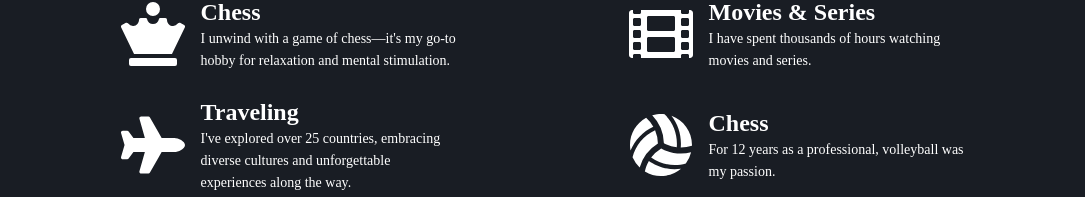
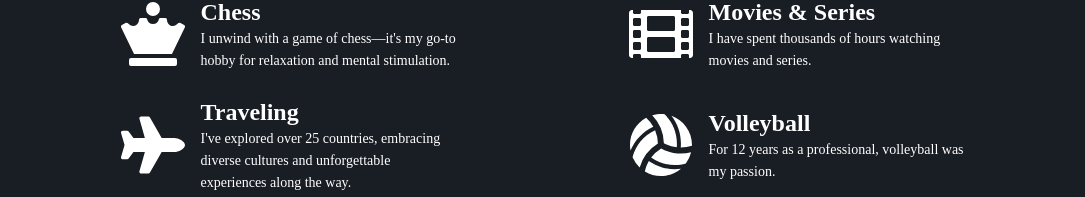
Before and after one commit to MustafaZakaria/my-portfolio, a Next.js app: page / in a window 1280 px wide. Shown: the part 3354-3551 px from the top of the page, without its empty margins (96-1181 px from the left). Built offline with nearby package versions, Linux system fonts and the light colour scheme; a web font is replaced by a local one.

Commit message:
fix typo

```diff
--- a/src/constants/hobbies.ts
+++ b/src/constants/hobbies.ts
@@ -22,7 +22,7 @@ export const HOBBIES_LIST = [
   },
   {
     Icon: FaVolleyballBall,
-    title: 'Chess',
+    title: 'Volleyball',
     description: 'For 12 years as a professional, volleyball was my passion.',
   },
 ];
```
